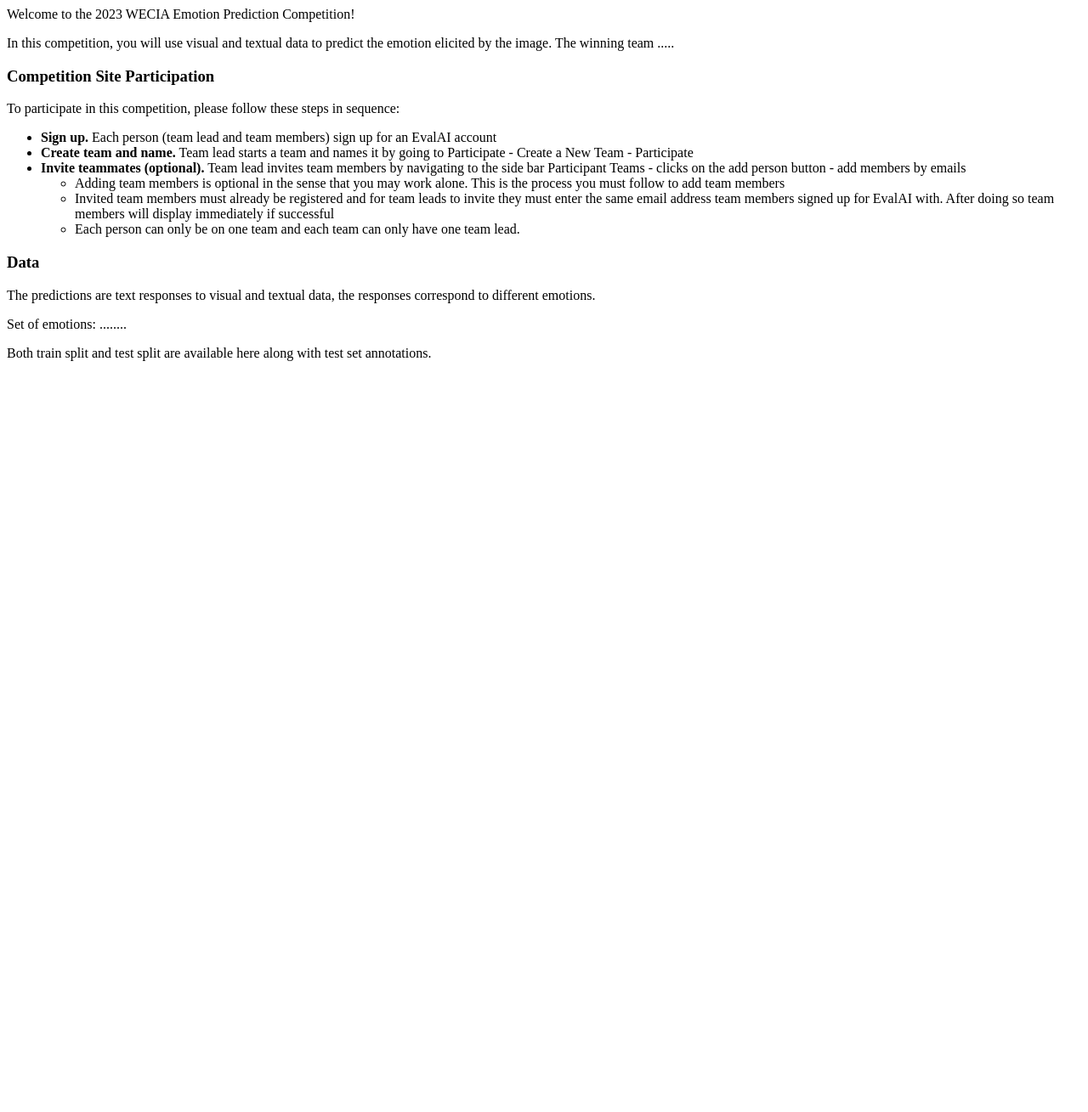
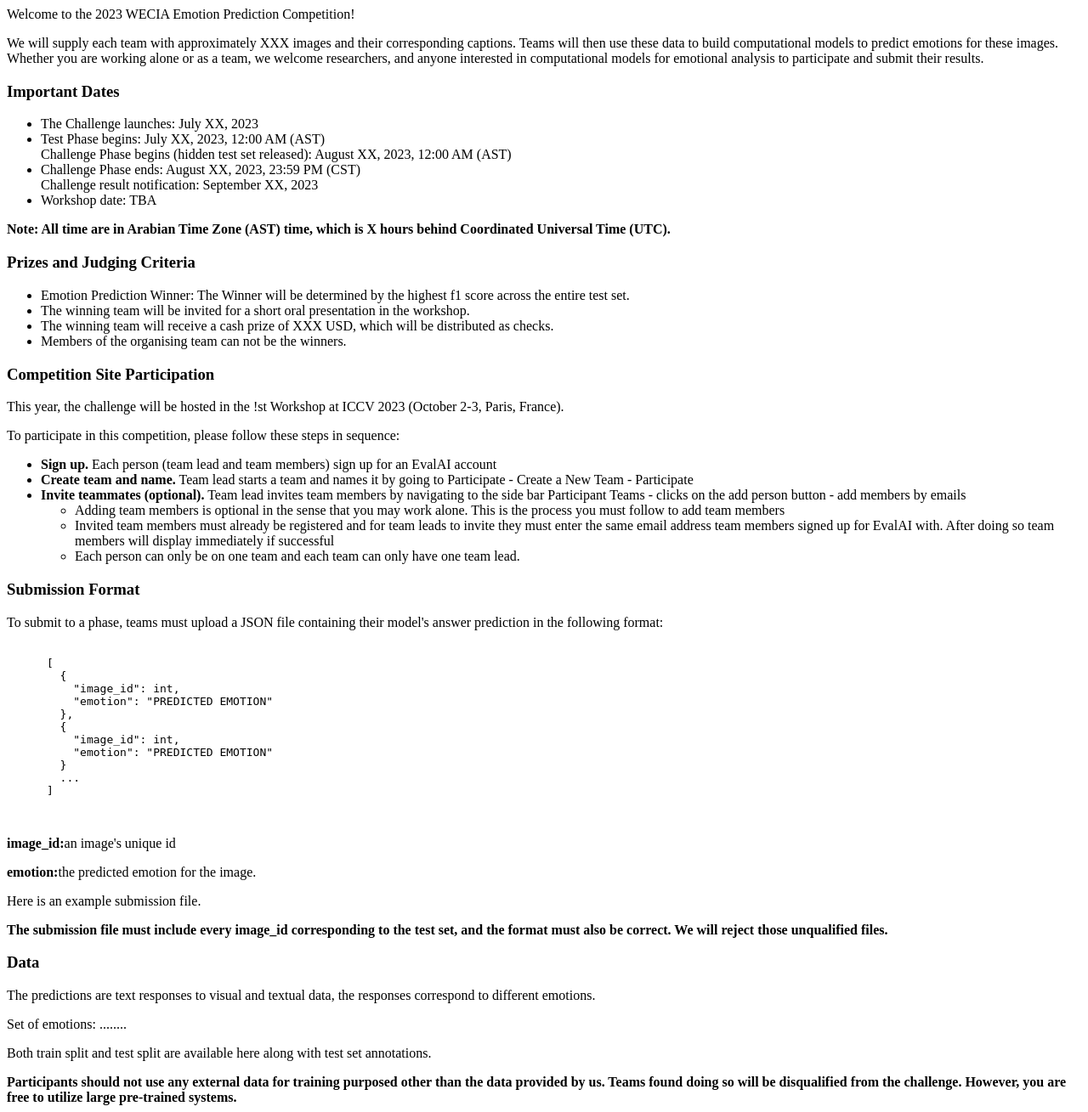
Before and after one commit to iccv23-wecia/challenge, a Python web app: template templates/description.html in a window 1280 px wide. Shown: the whole page at 85% size. Before the commit the page ends 425 px from the top, so only its background shows below. Run offline with Jinja, Linux system fonts and the light colour scheme; the template is opened without the code that fills it, so the values that code supplies are empty.

Commit message:
Update description.html

```diff
--- a/templates/description.html
+++ b/templates/description.html
@@ -1,10 +1,37 @@
+
 <p>Welcome to the 2023 WECIA Emotion Prediction Competition!</p>
 
-<p>In this competition, you will use visual and textual data to predict the emotion elicited by the image. The winning team .....</p>
+<p>We will supply each team with approximately XXX images and their corresponding captions.
+    Teams will then use these data to build computational models to predict emotions for these images.
+    Whether you are working alone or as a team, we welcome researchers,
+    and anyone interested in computational models for emotional analysis to participate
+    and submit their results.</p>
+
+<h3>Important Dates</h3>
+<ul>
+    <li>The Challenge launches: July XX, 2023</li>
+    <li>Test Phase begins: July XX, 2023, 12:00 AM (AST)</li>
+    <l1>Challenge Phase begins (hidden test set released): August XX, 2023, 12:00 AM (AST)</l1>
+    <li>Challenge Phase ends: August XX, 2023, 23:59 PM (CST)</li>
+    <l1>Challenge result notification: September XX, 2023</l1>
+    <li>Workshop date: TBA</li>
+</ul>
+<p><b>Note: All time are in Arabian Time Zone (AST) time, which is X hours behind Coordinated Universal Time (UTC).</b></p>
+
+<h3>Prizes and Judging Criteria</h3>
+
+<!-- <p> In this challenge, we will select two winners: <b> Emotion Prediction Winner </b> and <b>Caption Generation Winner</b></p> -->
+<ul>
+    <li>Emotion Prediction Winner: The Winner will be determined by the highest f1 score across the entire test set.</li>
+    <!-- <li>Caption Generation Winner: The Winner will be determined by the highest XXX score across the entire test set.</li> -->
+    <li>The winning team will be invited for a short oral presentation in the workshop.</li>
+    <li>The winning team will receive a cash prize of XXX USD, which will be distributed as checks. </li>
+    <li> Members of the organising team can not be the winners.</li>
+</ul>
 
 <h3>Competition Site Participation</h3>
 
-
+<p>This year, the challenge will be hosted in the !st Workshop  at ICCV 2023 (October 2-3, Paris, France).</p>
 <p>To participate in this competition, please follow these steps in sequence:</p>
 
 <ul>
@@ -18,8 +45,36 @@
     </ul>
 </ul>
 
+
+<h3>Submission Format</h3>
+<p>To submit to a phase, teams must upload a JSON file containing their model's answer prediction in the following format:</p>
+
+<pre>
+    <code>
+      [
+        {
+          "image_id": int,
+          "emotion": "PREDICTED EMOTION"
+        },
+        {
+          "image_id": int,
+          "emotion": "PREDICTED EMOTION"
+        }
+        ...
+      ]
+    </code>
+  </pre>
+
+<p><b>image_id:</b>an image's unique id</p>
+<p><b>emotion:</b>the predicted emotion for the image. </p>
+<p>Here is an example submission file.</p>
+<b>The submission file must include every image_id corresponding to the test set, and the format must also be correct. We will reject those unqualified files.</b>
+
 <h3>Data</h3>
 
 <p>The predictions are text responses to visual and textual data, the responses correspond to different emotions.</p>
 <p>Set of emotions: ........</p>
 <p>Both train split and test split are available here along with test set annotations.</p>
+
+<b>Participants should not use any external data for training purposed other than the data provided by us.
+    Teams found doing so will be disqualified from the challenge. However, you are free to utilize large pre-trained systems. </b>
```
